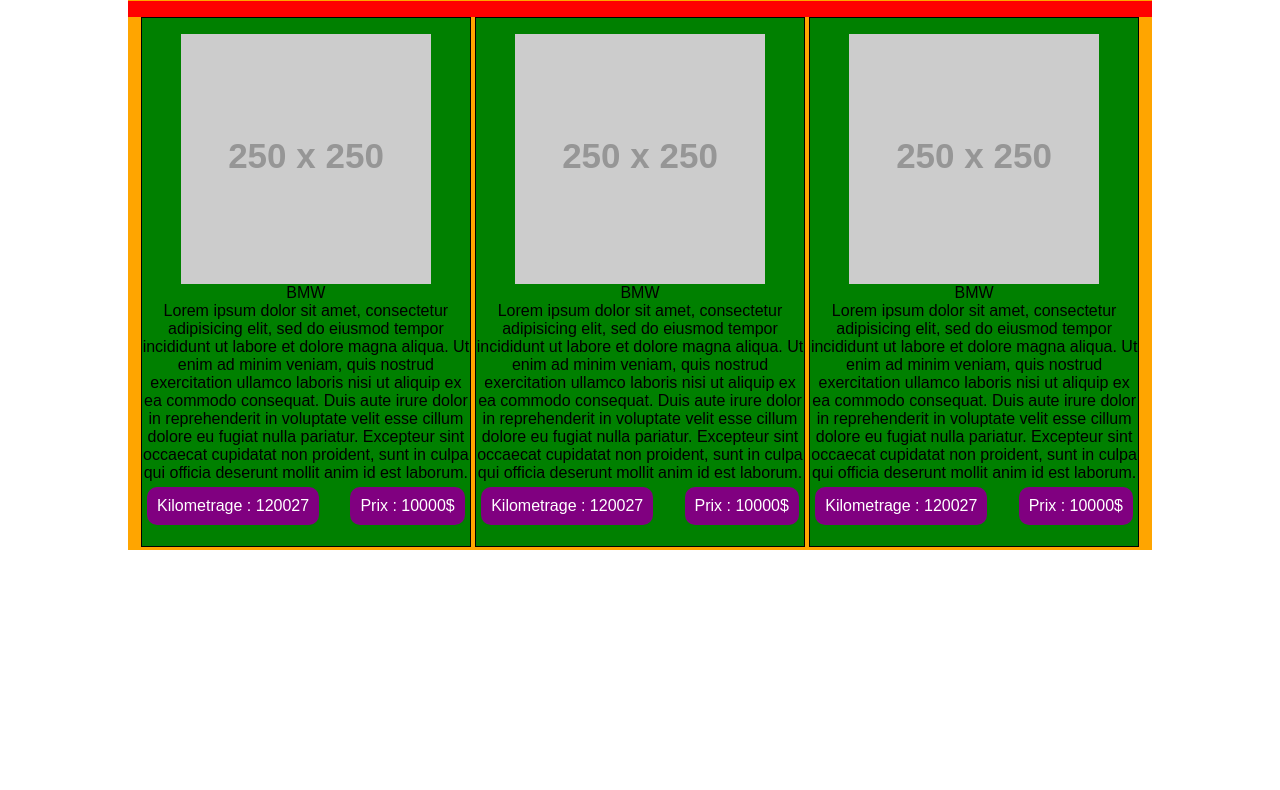
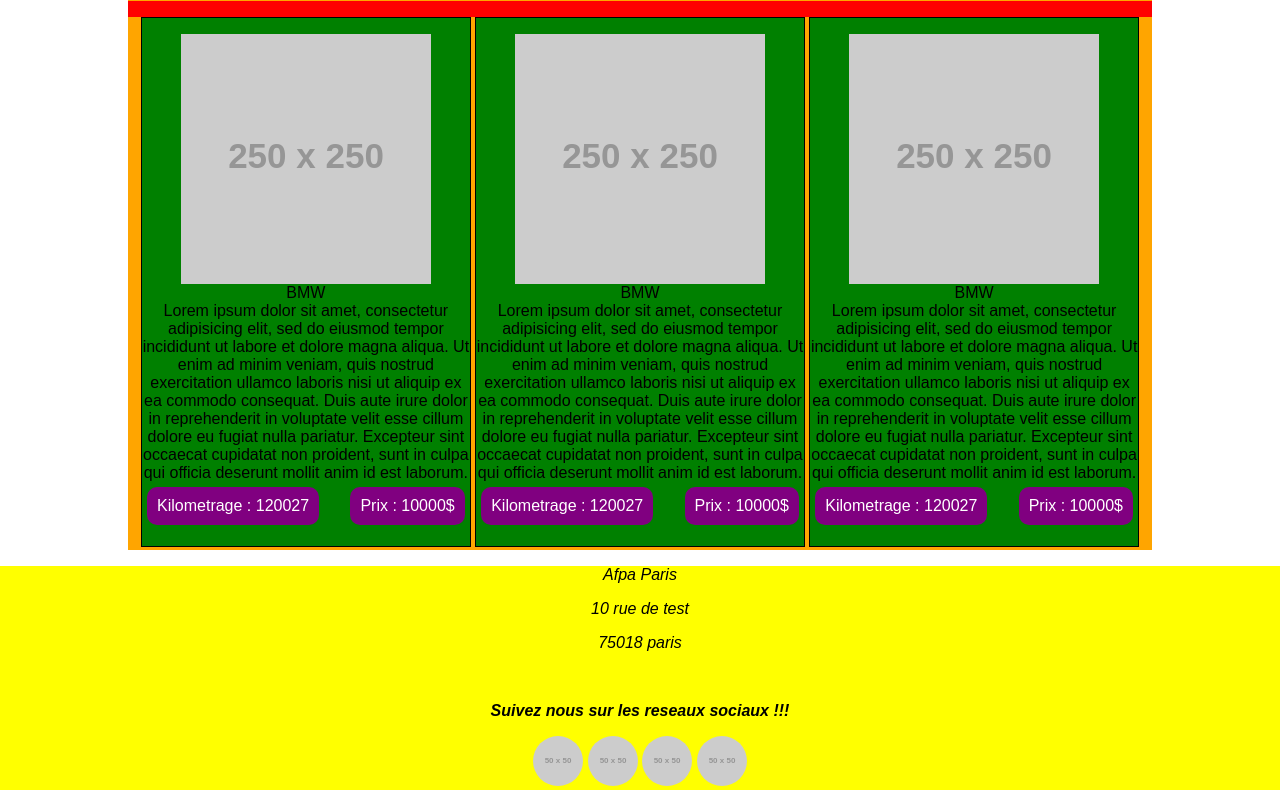
Before and after one commit to mouskito/tp_html_afpa_paris, a plain HTML site: page tp_voiture/index.html in a window 1280 px wide. Shown: the part 668-1458 px from the top of the page. Before the commit the page ends 1234 px from the top, so only its background shows below. Drawn offline with Linux system fonts and the light colour scheme; placeholder pictures from the web are drawn by us.

Commit message:
Ajout footer

```diff
--- a/tp_voiture/css/style.css
+++ b/tp_voiture/css/style.css
@@ -82,3 +82,9 @@ textarea{
 	width: 80%;
 	margin: 0 auto;
 }
+footer{
+	background: yellow;
+}
+footer img{
+	border-radius: 100%;
+}
--- a/tp_voiture/index.html
+++ b/tp_voiture/index.html
@@ -116,6 +116,19 @@
 		</div>
 	</div>
 	<footer>
+		<center>
+			<address>
+				<p>Afpa Paris</p>
+				<p>10 rue de test</p>
+				<p>75018 paris</p>
+			</address>
+			<br>
+			<p><em><b>Suivez nous sur les reseaux sociaux !!!</b></em></p>
+			<a href=""><img src="https://via.placeholder.com/50" ></a>
+			<a href=""><img src="https://via.placeholder.com/50" ></a>
+			<a href=""><img src="https://via.placeholder.com/50" ></a>
+			<a href=""><img src="https://via.placeholder.com/50" ></a>
+		</center>
 	</footer>
 </body>
 </html>
```
